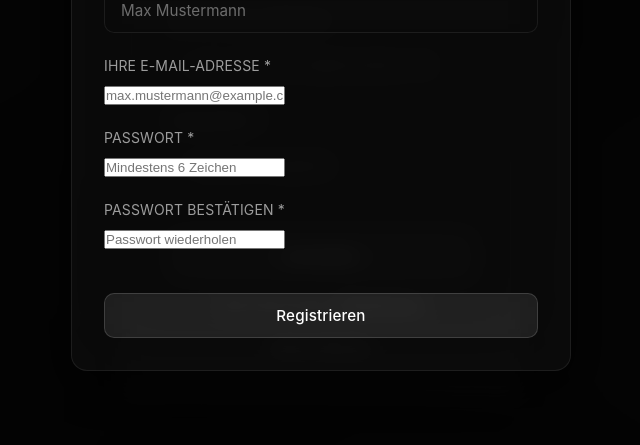
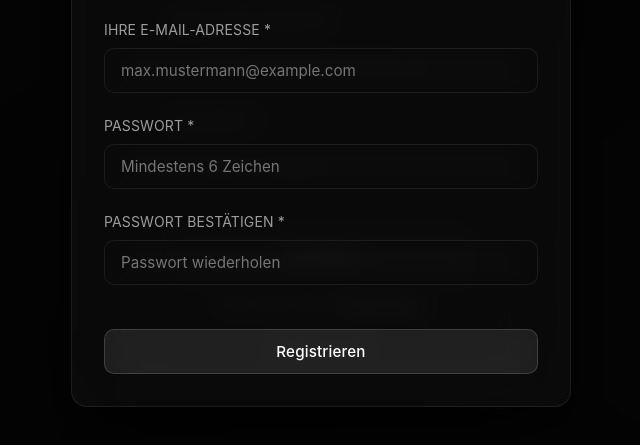
Before and after one commit to OlePawlowski/zeiterfassung, a website: page index.html in a window 1280 px wide. Both pictures are taken after a click on the link "Registrieren". Shown: the part 291-736 px from the top of the page, without its empty margins (319-959 px from the left). Drawn offline with nearby package versions, Linux system fonts and the light colour scheme.

Commit message:
styled type email and password

```diff
--- a/styles.css
+++ b/styles.css
@@ -231,6 +231,8 @@ section:hover {
 }
 
 .form-group input[type="text"],
+.form-group input[type="password"],
+.form-group input[type="email"],
 .form-group input[type="date"],
 .form-group textarea {
     width: 100%;
```
